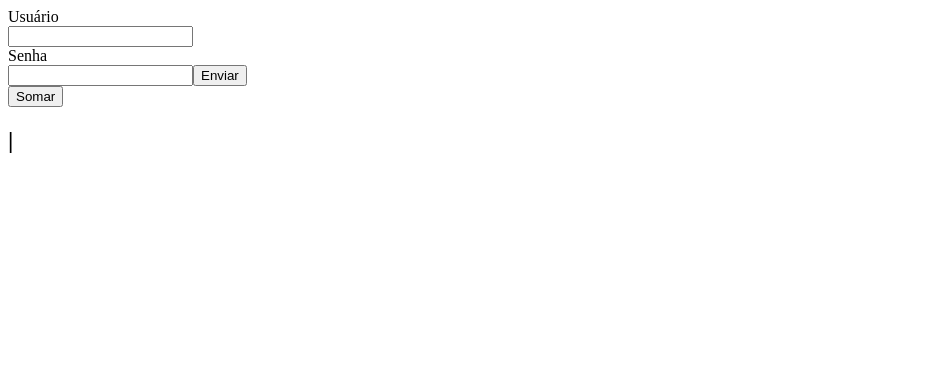
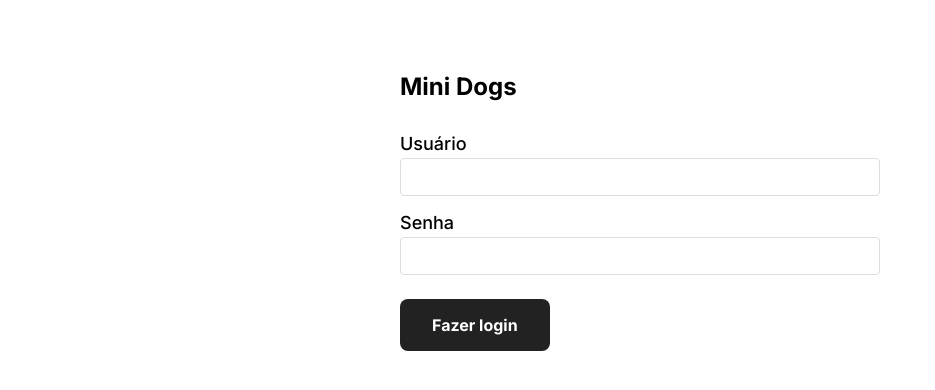
Before and after one commit to sozua/practice-projects, a React (Create React App) app in the folder redux-com-react/: page / in a window 1280 px wide. Shown: the top 390 px of the page, without its empty margins (0-935 px from the left). Built offline with nearby package versions, Linux system fonts and the light colour scheme.

Commit message:
Redux 0408 - Desafio: Estilos criados. Sistema de exibir Feed ou Formulario conforme o usuário estiver logado feito. Lista de fotos da primeira pagina do feed feito.

```diff
--- a/redux-com-react/src/App.jsx
+++ b/redux-com-react/src/App.jsx
@@ -1,54 +1,30 @@
 import { useEffect, useState } from "react";
 import { useDispatch, useSelector } from "react-redux";
-import { somar } from "./store/contador";
-import { autoLogin, login } from "./store/login";
+import { autoLogin } from "./store/login";
+import "./styles/global.css";
+import Form from "./component/Form";
+import Feed from "./component/Feed";
 
 function App() {
-  const [username, setUsername] = useState("");
-  const [password, setPassword] = useState("");
-  const state = useSelector((state) => state);
+  const [loading, setLoading] = useState(true);
+  const [logged, setLogged] = useState(false);
   const dispatch = useDispatch();
-  const userData = state.login.user?.data;
+  const state = useSelector((state) => state?.login);
 
   useEffect(() => {
     dispatch(autoLogin());
   }, [dispatch]);
 
-  function handleSubmit(event) {
-    event.preventDefault();
+  useEffect(() => {
+    const userLogged = state.user.data;
+    const loading = state.user.loading;
+    setLogged(userLogged);
+    setLoading(loading);
+  }, [state]);
 
-    dispatch(login({ username, password }));
-  }
+  if (loading) return <>Carregando...</>;
 
-  return (
-    <>
-      <form onSubmit={handleSubmit}>
-        <label htmlFor="username" style={{ display: "block" }}>
-          Usuário
-        </label>
-        <input
-          id="username"
-          type="text"
-          value={username}
-          onChange={({ target }) => setUsername(target.value)}
-        />
-        <label htmlFor="password" style={{ display: "block" }}>
-          Senha
-        </label>
-        <input
-          id="password"
-          type="password"
-          value={password}
-          onChange={({ target }) => setPassword(target.value)}
-        />
-        <button type="submit">Enviar</button> <br />
-      </form>
-      <button onClick={() => dispatch(somar(5))}>Somar</button>
-      <h2>
-        {userData?.username} | {userData?.email}
-      </h2>
-    </>
-  );
+  return <>{logged ? <Feed /> : <Form />}</>;
 }
 
 export default App;
--- /dev/null
+++ b/redux-com-react/src/component/Feed.jsx
@@ -0,0 +1,37 @@
+import React, { useEffect, useState } from "react";
+
+import styles from "../styles/Feed.module.css";
+
+const Feed = () => {
+  const [feed, setFeed] = useState([]);
+  const [page, setPage] = useState(1);
+  useEffect(() => {
+    async function fetchFeed() {
+      const data = await fetch(
+        `https://dogsapi.origamid.dev/json/api/photo/?_page=${page}&_total=3&_user=0`,
+        {
+          method: "GET",
+          cache: "no-store",
+        }
+      );
+      const json = await data.json();
+      setFeed(json);
+    }
+    fetchFeed(page);
+  }, [page]);
+  return (
+    <div className={styles.feedWrapper}>
+      <div className={styles.feedItem}>
+        {feed.map((item) => (
+          <>
+            <img src={item.src} alt={`${item.title} by ${item.author}`} />
+            <span className={styles.feedText}>{item.title}</span>
+            <span className={styles.feedViews}>{item.acessos}</span>
+          </>
+        ))}
+      </div>
+    </div>
+  );
+};
+
+export default Feed;
--- /dev/null
+++ b/redux-com-react/src/component/Form.jsx
@@ -0,0 +1,50 @@
+import React, { useState } from "react";
+import { useDispatch } from "react-redux";
+import { login } from "../store/login";
+import styles from "../styles/Form.module.css";
+
+const Form = () => {
+  const [username, setUsername] = useState("");
+  const [password, setPassword] = useState("");
+  const dispatch = useDispatch();
+
+  function handleSubmit(event) {
+    event.preventDefault();
+    dispatch(
+      login({
+        username,
+        password,
+      })
+    );
+  }
+
+  return (
+    <>
+      <form onSubmit={handleSubmit} className={styles.formWrapper}>
+        <div>
+          <label htmlFor="username">Usuário</label>
+          <input
+            type="text"
+            name="username"
+            id="username"
+            value={username}
+            onChange={({ target }) => setUsername(target.value)}
+          />
+        </div>
+        <div>
+          <label htmlFor="password">Senha</label>
+          <input
+            type="text"
+            name="password"
+            id="password"
+            value={password}
+            onChange={({ target }) => setPassword(target.value)}
+          />
+        </div>
+        <button type="submit">Fazer login</button>
+      </form>
+    </>
+  );
+};
+
+export default Form;
--- /dev/null
+++ b/redux-com-react/src/component/Header.jsx
@@ -0,0 +1,19 @@
+import React from "react";
+import { useSelector } from "react-redux";
+
+import styles from "../styles/Header.module.css";
+
+const Header = () => {
+  const state = useSelector((state) => state?.login);
+  return (
+    <div className={styles.headerWrapper}>
+      {state?.user?.data?.username ? (
+        <h2>Olá, {state?.user?.data?.username}</h2>
+      ) : (
+        <h2>Mini Dogs</h2>
+      )}
+    </div>
+  );
+};
+
+export default Header;
--- a/redux-com-react/src/index.js
+++ b/redux-com-react/src/index.js
@@ -3,11 +3,15 @@ import ReactDOM from "react-dom";
 import App from "./App";
 import { Provider } from "react-redux";
 import store from "./store/configureStore";
+import Header from "./component/Header";
 
 ReactDOM.render(
   <React.StrictMode>
     <Provider store={store}>
-      <App />
+      <main>
+        <Header />
+        <App />
+      </main>
     </Provider>
   </React.StrictMode>,
   document.getElementById("root")
--- a/redux-com-react/src/store/configureStore.js
+++ b/redux-com-react/src/store/configureStore.js
@@ -3,8 +3,6 @@ import {
   configureStore,
   getDefaultMiddleware,
 } from "@reduxjs/toolkit";
-import contador from "./contador";
-import modal from "./modal";
 import login from "./login";
 // import logger from "./middlewares/logger";
 import localStorage from "./middlewares/localStorage";
@@ -12,7 +10,7 @@ import localStorage from "./middlewares/localStorage";
 const defaultMiddleware = getDefaultMiddleware();
 const middleware = [...defaultMiddleware, localStorage];
 
-const combinedReducers = combineReducers({ contador, modal, login });
+const combinedReducers = combineReducers({ login });
 
 const store = configureStore({ reducer: combinedReducers, middleware });
 
--- a/redux-com-react/src/store/contador.js
+++ /dev/null
@@ -1,30 +0,0 @@
-import { createSlice } from "@reduxjs/toolkit";
-
-const slicer = createSlice({
-  name: "contador",
-  initialState: {
-    total: 0,
-  },
-  reducers: {
-    incrementar(state) {
-      // Dentro do createSlice já vem com o immer, ou seja, é possível mutar o estado diretamente
-      state.total++;
-
-      // Mas, se for preferível, pode ser feito da forma tradicional (com o estado imutável)
-      // return { ...state, total: state.total + 1 };
-    },
-    reduzir(state) {
-      state.total--;
-    },
-    somar: {
-      reducer: (state, action) => {
-        return state + action.payload;
-      },
-      prepare: (payload) => ({ payload, meta: "Somou" }),
-    },
-  },
-});
-
-export const { incrementar, reduzir, somar } = slicer.actions;
-
-export default slicer.reducer;
--- a/redux-com-react/src/store/modal.js
+++ /dev/null
@@ -1,20 +0,0 @@
-import { createSlice } from "@reduxjs/toolkit";
-
-const slicer = createSlice({
-  name: "modal",
-  initialState: false,
-  reducers: {
-    openModal() {
-      return true;
-    },
-    closeModal() {
-      return false;
-    },
-    toggleModal(state) {
-      return !state;
-    },
-  },
-});
-
-export const { openModal, closeModal, toggleModal } = slicer.actions;
-export default slicer.reducer;
--- /dev/null
+++ b/redux-com-react/src/styles/Feed.module.css
@@ -0,0 +1,25 @@
+.feedItem {
+  display: grid;
+  grid-template-columns: 1fr 4fr 1fr;
+  justify-items: start;
+  align-items: center;
+  gap: 1rem 1.5rem;
+}
+
+.feedItem img {
+  width: 100%;
+  height: auto;
+  border-radius: 0.5rem;
+}
+
+.feedText {
+  font-size: 1.5rem;
+  font-weight: bold;
+}
+
+.feedViews {
+  justify-self: end;
+  font-size: 1rem;
+  font-weight: 400;
+  color: #888;
+}
--- /dev/null
+++ b/redux-com-react/src/styles/Form.module.css
@@ -0,0 +1,47 @@
+.formWrapper {
+  width: 100%;
+}
+
+.formWrapper > div {
+  padding: 0.5rem 0;
+}
+
+.formWrapper label {
+  font-size: 1.125rem;
+  font-weight: 500;
+}
+
+.formWrapper input {
+  transition: 0.1s ease;
+  width: 100%;
+  margin-top: 0.25rem;
+  padding: 0.5rem;
+  border-radius: 0.25rem;
+  border: none;
+  border: 1px solid #ddd;
+  font-size: 1rem;
+  color: #666;
+}
+
+.formWrapper input:focus {
+  outline: none;
+  border: 1px solid #222;
+  color: #222;
+}
+
+.formWrapper button {
+  transition: 0.15s ease;
+  margin-top: 1rem;
+  padding: 1rem 2rem;
+  border: none;
+  color: #fff;
+  border-radius: 0.5rem;
+  background: #222;
+  font-size: 1rem;
+  font-weight: bold;
+  cursor: pointer;
+}
+
+.formWrapper button:hover {
+  background: #555;
+}
--- /dev/null
+++ b/redux-com-react/src/styles/Header.module.css
@@ -0,0 +1,9 @@
+.headerWrapper {
+  padding: 0.5rem 0;
+  margin-bottom: 1rem;
+}
+
+.headerWrapper h2 {
+  font-size: 1.5rem;
+  font-weight: bold;
+}
--- /dev/null
+++ b/redux-com-react/src/styles/global.css
@@ -0,0 +1,50 @@
+@import url("https://fonts.googleapis.com/css2?family=Inter:wght@300;500;600;700&display=swap");
+
+html {
+  box-sizing: border-box;
+  font-size: 16px;
+}
+
+*,
+*:before,
+*:after {
+  box-sizing: inherit;
+}
+
+body,
+h1,
+h2,
+h3,
+h4,
+h5,
+h6,
+p,
+ol,
+ul {
+  margin: 0;
+  padding: 0;
+  font-weight: normal;
+}
+
+ol,
+ul {
+  list-style: none;
+}
+
+img {
+  max-width: 100%;
+  height: auto;
+}
+
+body,
+input,
+textarea,
+button {
+  font-family: "Inter", -apple-system, BlinkMacSystemFont, "Segoe UI", Roboto,
+    Oxygen, Ubuntu, Cantarell, "Open Sans", "Helvetica Neue", sans-serif;
+}
+
+main {
+  width: 480px;
+  margin: 4rem auto 0 auto;
+}
```
Also changed, not shown: 1 other file (tests, documents, lock files or other folders).
